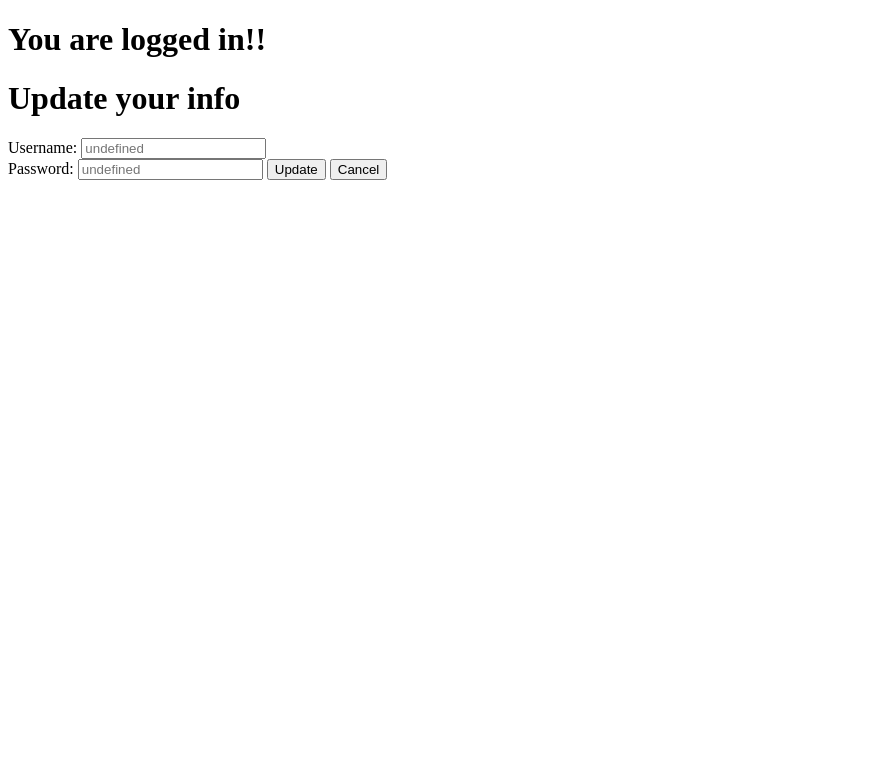
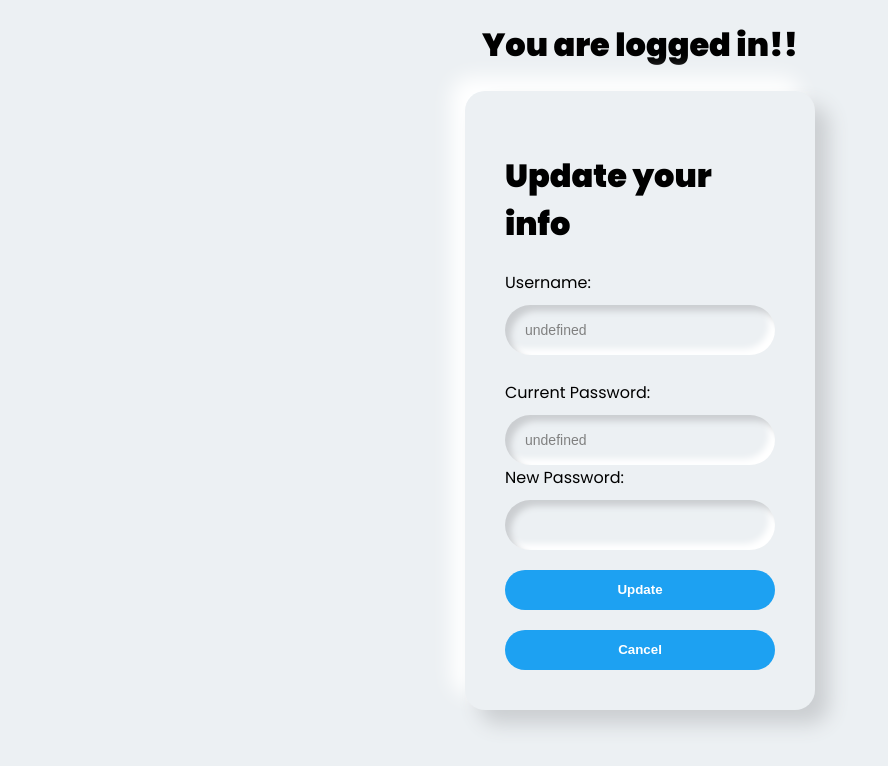
Before and after one commit to Harpreetd/login_task, a website: page pages/dashboard.html in a window 1280 px wide. Shown: the whole page, without its empty margins (0-888 px from the left). Drawn offline with Linux system fonts and the light colour scheme.

Commit message:
added css and route to uodated info

```diff
--- a/pages/dashboard.html
+++ b/pages/dashboard.html
@@ -5,19 +5,24 @@
     <meta http-equiv="X-UA-Compatible" content="IE=edge" />
     <meta name="viewport" content="width=device-width, initial-scale=1.0" />
     <title>Dashboard</title>
+    <!-- <link rel="stylesheet" href="index.css" /> -->
   </head>
   <body>
     <h1>You are logged in!!</h1>
+    <div class="container">
       <form action="/update" method="post">
         <h1>Update your info</h1>
         <label>Username:</label>
         <input name="username" id="username" type="text" required />
         <br />
-      <label>Password:</label>
+        <label>Current Password:</label>
         <input name="password" id="password" type="password" required />
+        <label>New Password:</label>
+        <input name="new_password" id="new_password" type="password" required />
         <button type="submit">Update</button>
         <button type="cancel">Cancel</button>
       </form>
+    </div>
   </body>
   <script>
     const getCookie = (cookieName) => {
@@ -40,4 +45,83 @@
     };
     checkCookie();
   </script>
+  <style>
+    @import url("https://fonts.googleapis.com/css2?family=Poppins:wght@400;900&display=swap");
+
+    input {
+      caret-color: red;
+    }
+    body {
+      margin: 0;
+      width: 100vw;
+      height: 100vh;
+      background: #ecf0f3;
+      display: flex;
+      flex-direction: column;
+      align-items: center;
+      overflow: hidden;
+      font-family: poppins;
+    }
+
+    .container {
+      position: relative;
+      width: 350px;
+      height: auto;
+      border-radius: 20px;
+      padding: 40px;
+      box-sizing: border-box;
+      background: #ecf0f3;
+      box-shadow: 14px 14px 20px #cbced1, -14px -14px 20px white;
+    }
+
+    .inputs {
+      text-align: left;
+      margin-top: 30px;
+    }
+
+    label,
+    input,
+    button {
+      display: block;
+      width: 100%;
+      padding: 0;
+      border: none;
+      outline: none;
+      box-sizing: border-box;
+    }
+
+    label {
+      margin-bottom: 10px;
+    }
+
+    input::placeholder {
+      color: gray;
+    }
+
+    input {
+      background: #ecf0f3;
+      padding: 10px;
+      padding-left: 20px;
+      height: 50px;
+      font-size: 14px;
+      border-radius: 50px;
+      box-shadow: inset 6px 6px 6px #cbced1, inset -6px -6px 6px white;
+    }
+
+    button {
+      color: white;
+      margin-top: 20px;
+      background: #1da1f2;
+      height: 40px;
+      border-radius: 20px;
+      cursor: pointer;
+      font-weight: 900;
+
+      transition: 0.5s;
+    }
+
+    button:hover {
+      background-color: rgb(32, 53, 122);
+    }
+  </style>
 </html>
```
Also changed, not shown: index.js (+6 -3 lines), pages/index.html (+45 -2 lines), pages/login.html (+83 -0 lines), pages/updateInfo.html (added, +49 -0 lines). Lines whose indentation alone changed are shown as unchanged.
